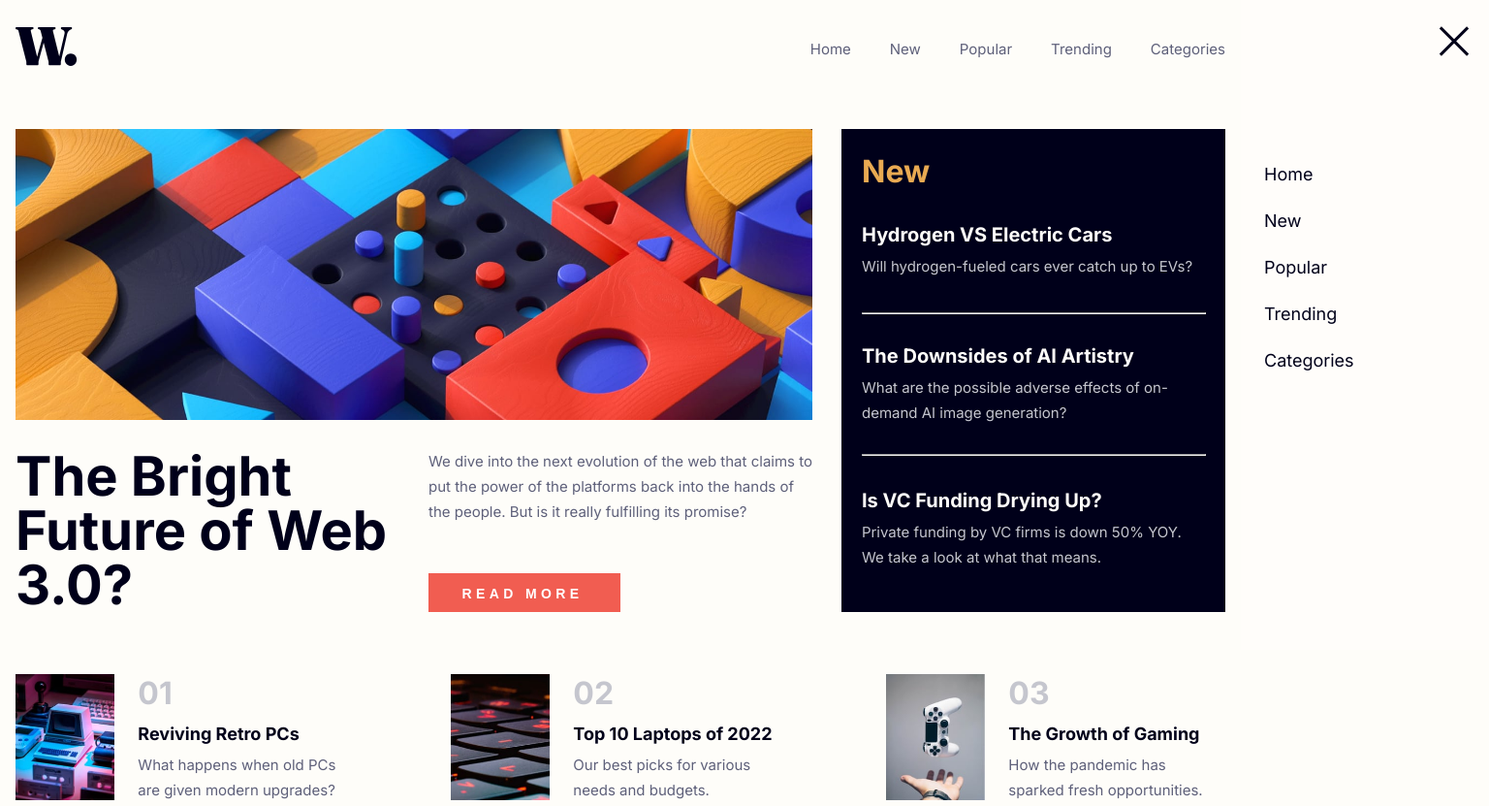
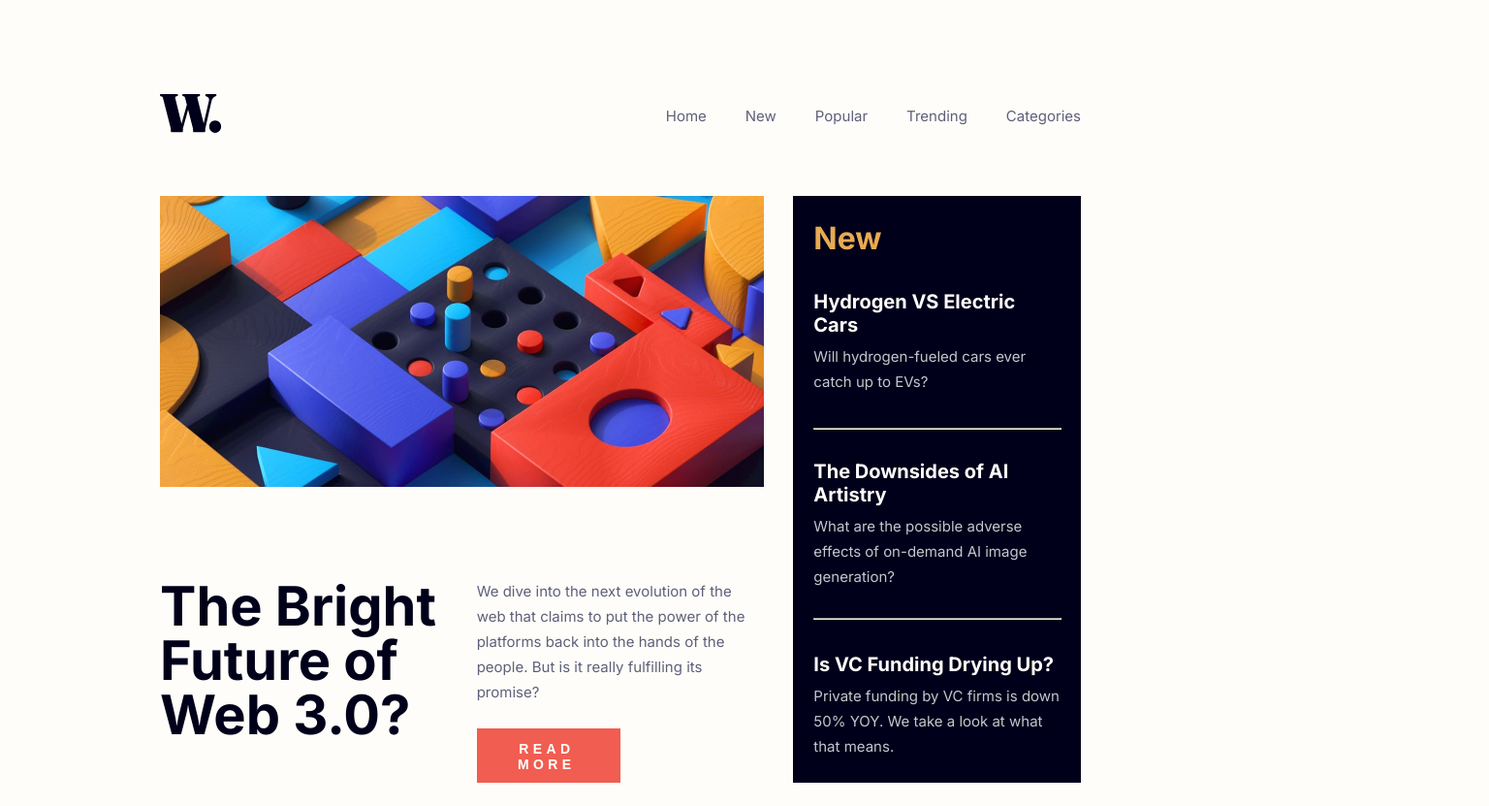
Before and after one commit to Magda78/news-homepage-js, a plain HTML site: page index.html in a window 1280 px wide. Shown: the top 831 px of the page at 97% size, 1536 px wide, since content can reach past the window. Drawn offline with Linux system fonts and the light colour scheme.

Commit message:
navbar-ui

```diff
--- a/index.css
+++ b/index.css
@@ -67,13 +67,12 @@ nav {
 	transition: 2s ease-in-out;
 }
 .nav__open__menu {
-	display: block;
+	display: none;
 	background-color: #fffdfa;
 	width: 256px;
 	height: 670px;
 	position: absolute;
 	top: 0px;
-	right: -256px;
 	transition: 2s ease-in-out;
 }
 .nav__open__menu svg {
@@ -222,6 +221,9 @@ main {
 }
 
 @media (min-width: 1022px) {
+	body {
+		padding: 97px 165px 129px 165px;
+	}
 	.main__content {
 		display: grid;
 		grid-template-columns: 1fr 1fr 1fr;
```
